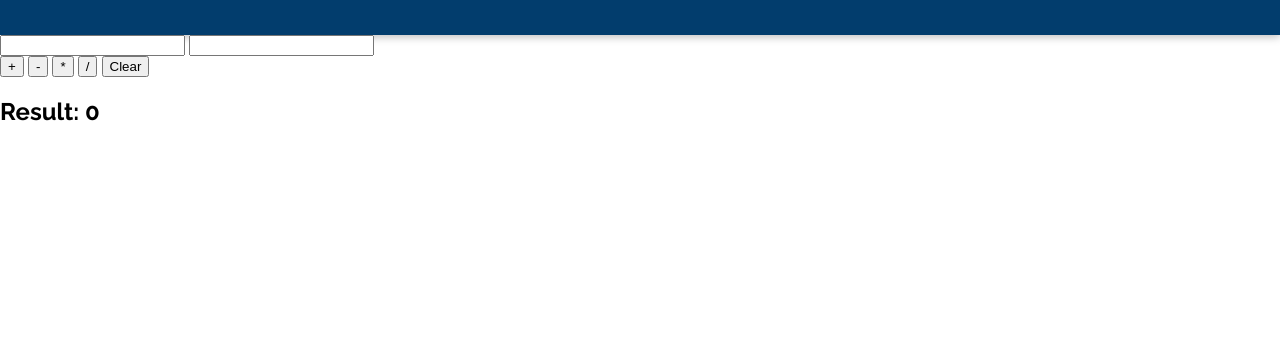
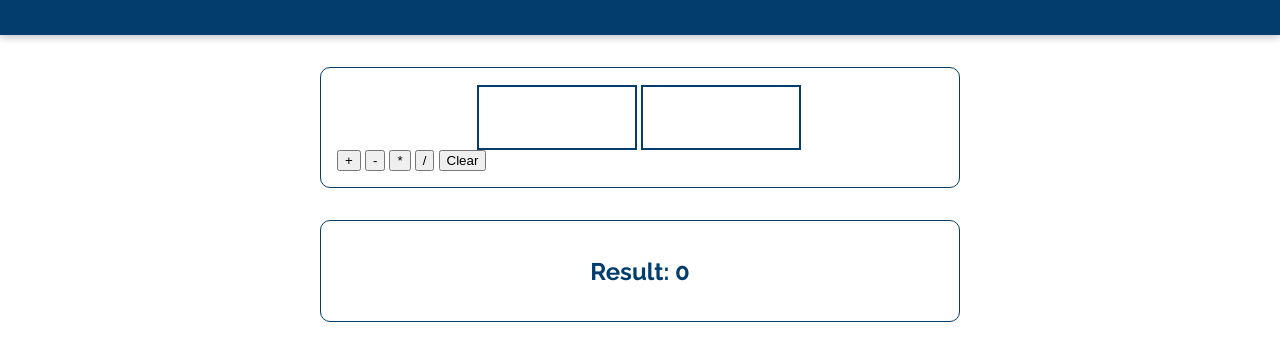
Before and after one commit to pachumat1993/Calculator_JavaScript, a plain HTML site: page index.html in a window 1280 px wide. Shown: the part 77-438 px from the top of the page. Drawn offline with Linux system fonts and the light colour scheme.

Commit message:
napisanie styli dla #results, #calculator, oraz #calculator-inputs

```diff
--- a/css/style.css
+++ b/css/style.css
@@ -23,3 +23,41 @@
     box-shadow: 0 2px 8px rgba(0, 0, 0, 0.26);
     width: 100%;
   }
+
+
+
+  #results,
+  #calculator {
+    margin: 2rem auto;
+    width: 40rem;
+    max-width: 90%;
+    border: 1px solid #023d6d;
+    border-radius: 10px;
+    padding: 1rem;
+    color: #023d6d;
+
+  }
+
+
+
+  #results {
+      text-align: center;
+    }
+
+
+
+
+    #calculator input {
+        font: inherit;
+        font-size: 3rem;
+        border: 2px solid #023d6d;
+        width: 10rem;
+        padding: 0.15rem;
+        margin-top: 1px;
+        display: inline-block;
+        color: #023d6d;
+        text-align: center;
+        position: relative;
+        left: 140px;
+
+      }
```
